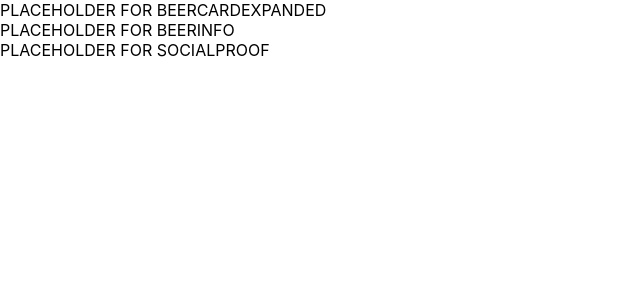
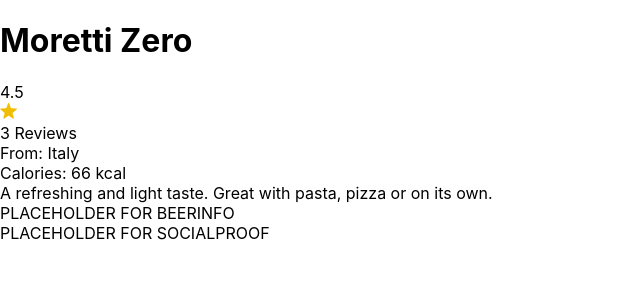
Before and after one commit to alastair10/ZeroPercentBrews-client, a React (Create React App) app: page /beer/1 in a window 1280 px wide. Shown: the top 300 px of the page, without its empty margins (0-640 px from the left). Built offline with nearby package versions, Linux system fonts and the light colour scheme.

Commit message:
finish initial beercardexpanded jsx

```diff
--- a/src/Components/Beer/BeerCardExpanded.js
+++ b/src/Components/Beer/BeerCardExpanded.js
@@ -3,12 +3,18 @@ import star from '../../images/star.svg';
 const BeerCardExpanded = () => {
   return (
     <>
-      <h1>Moretti Zero</h1>
+      <h1 className='beer__title'>Moretti Zero</h1>
       <div className='social__proof'>
         <div className='rating__info'>
           <div className='rating__score'>4.5</div>
           <img src={star} className='rating__star' alt='star__icon'/>
         </div>
+        <div className='reviews__info'>3 Reviews</div>
+      </div>
+      <div className='basic__info'>
+        <div className='basic__info__item'>From: Italy</div>
+        <div className='basic__info__item'>Calories: 66 kcal</div>
+        <div className='basic__info__desc'>A refreshing and light taste. Great with pasta, pizza or on its own.</div>
       </div>
     </>
   );
--- a/src/Pages/BeerListing.js
+++ b/src/Pages/BeerListing.js
@@ -1,8 +1,10 @@
+import BeerCardExpanded from "../Components/Beer/BeerCardExpanded";
+
 const BeerListing = () => {
 
   return (
     <>
-      <div>PLACEHOLDER FOR BEERCARDEXPANDED</div>
+      <BeerCardExpanded />
       <div>PLACEHOLDER FOR BEERINFO</div>
       <div>PLACEHOLDER FOR SOCIALPROOF</div>
     </>
```
